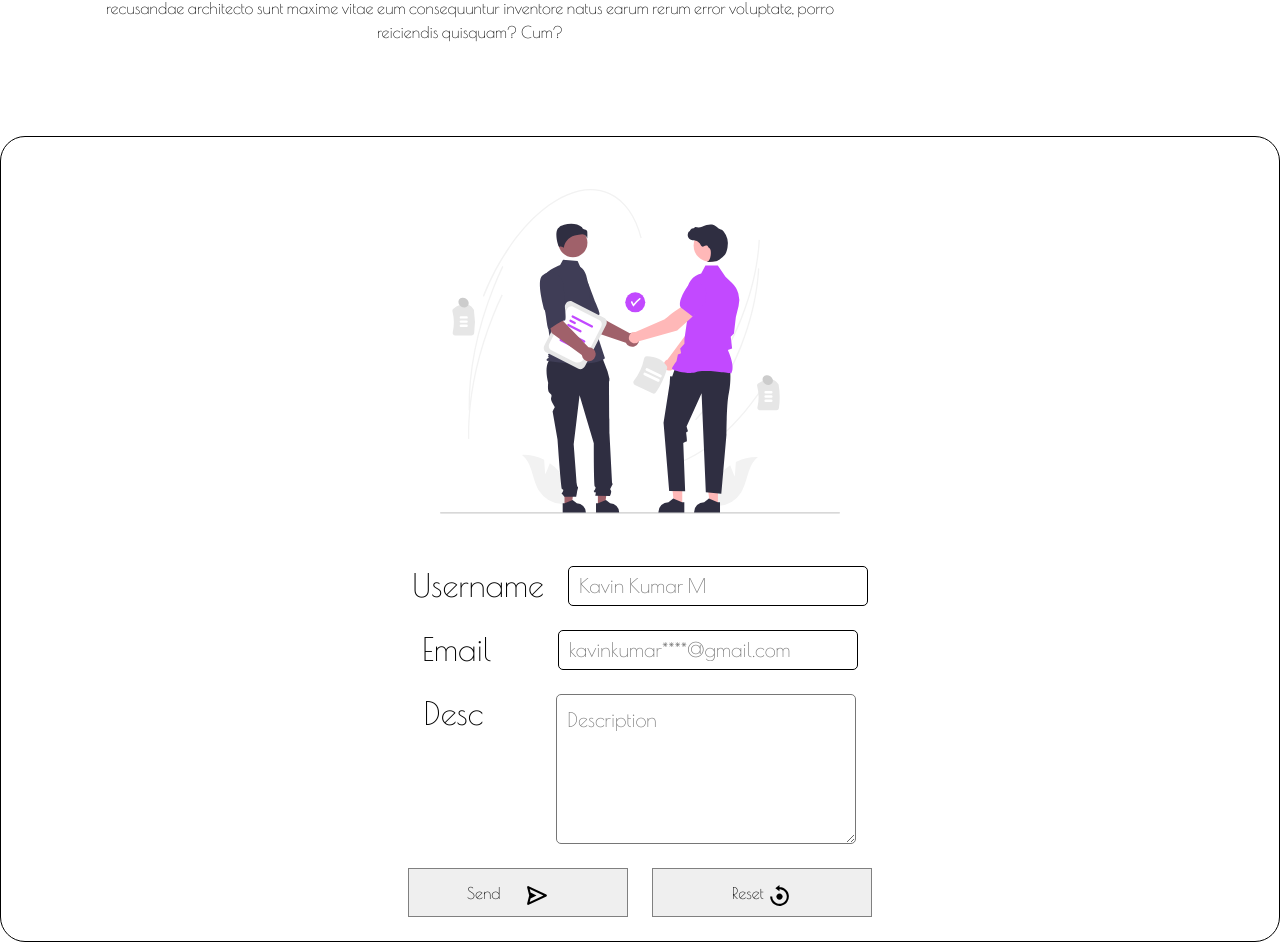
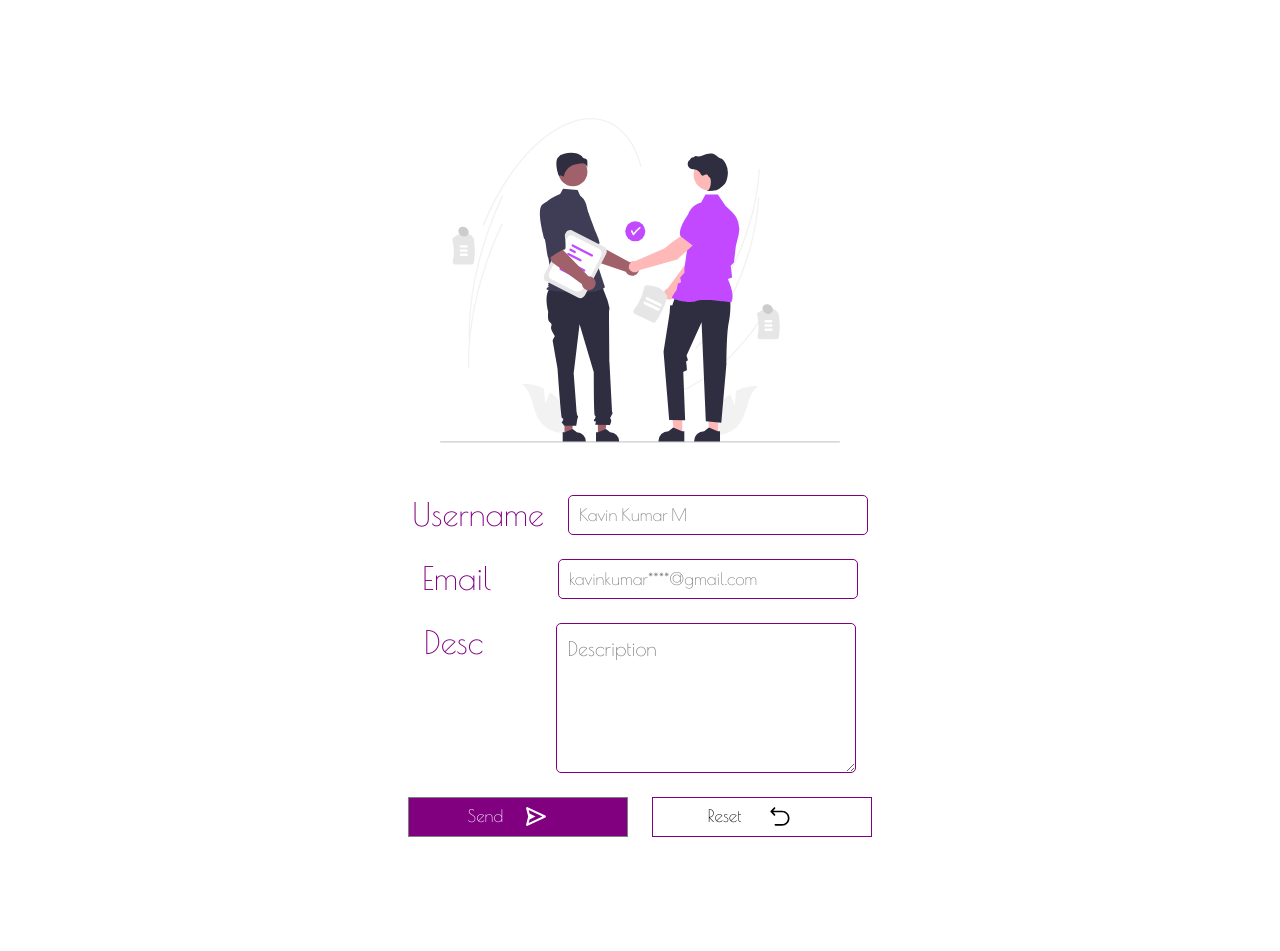
Before and after one commit to Kavin-kumar10/MyPortfolio, a React (Create React App) app: page / in a window 1280 px wide. Shown: the part 5170-6121 px from the top of the page. After the commit the page ends 6043 px from the top, so only its background shows below. Built offline with nearby package versions, Linux system fonts and the light colour scheme; grey boxes are pictures that could not be loaded; a web font is replaced by a local one.

Commit message:
Some Alteration

```diff
--- a/src/Components/About/index.jsx
+++ b/src/Components/About/index.jsx
@@ -16,28 +16,28 @@ const About = () =>{
                 enhance my knowledge about new and emerging trends in the IT Sector.</p>
             </div>
             <div className="col_2">
-                <div className="box b1" data-aos = "fade-left" data-aos-delay = "500">
+                <div className="box b1" data-aos = "fade-left" data-aos-delay = "300">
                     <Code id='about_img'/>
                     <p>Ui/Ux Designing</p>
                 </div>
-                <div className="box b2" data-aos = "fade-left" data-aos-delay = "700">
+                <div className="box b2" data-aos = "fade-left" data-aos-delay = "500">
                     <Analysis id='about_img'/>
                      <p>FreeLancing</p>
                 </div>
-                <div className="box b3" data-aos = "fade-left" data-aos-delay = "900">
+                <div className="box b3" data-aos = "fade-left" data-aos-delay = "700">
                     <Team id='about_img'/>
                     <p>Mern Stack Developer</p>
                 </div>
-                <div className="box b4" data-aos = "fade-left" data-aos-delay = "1200">
-                    <div className="tag t1" data-aos = "zoom-in" data-aos-delay = "1500">
+                <div className="box b4" data-aos = "fade-left" data-aos-delay = "900">
+                    <div className="tag t1" data-aos = "zoom-in" data-aos-delay = "1000">
                         <p>GitHub</p>
                         <AiFillGithub  id="icon"/>
                     </div>
-                    <div className="tag t2" data-aos = "zoom-in" data-aos-delay = "1600">
+                    <div className="tag t2" data-aos = "zoom-in" data-aos-delay = "1200">
                         <p>LinkedIn</p>
                         <AiFillLinkedin  id="icon"/>
                     </div>
-                    <div className="tag t3" data-aos = "zoom-in" data-aos-delay = "1700">
+                    <div className="tag t3" data-aos = "zoom-in" data-aos-delay = "1400">
                         <p>Gmail</p>
                         <AiOutlineMail id="icon"/>
                     </div>
--- a/src/Components/Contact/Contact.scss
+++ b/src/Components/Contact/Contact.scss
@@ -9,8 +9,6 @@
     justify-content: space-evenly;
     .form{
         width: 100%;
-        // background-color: var(--secondary-color);
-        border: 1px solid var(--secondary-color);
         height: 90%;
         border-radius: 25px;
         padding: 12px;
@@ -36,13 +34,14 @@
             color: var(--secondary-color);
             .input{
                 display: flex;
+                color: var(--tertiary-color);
                 input{
                     height: 40px;
                     padding: 10px;
-                    font-size: 20px;
+                    font-size: 17px;
                     border-radius: 5px;
                     width: 340px;
-                    border: 1px solid var(--secondary-color);
+                    border: 1px solid var(--tertiary-color);
                 }
                 #textarea{
                     width: 340px;
@@ -50,7 +49,9 @@
                     font-size: 20px;
                     border-radius: 5px;
                     padding: 10px;
+                    border: 1px solid var(--tertiary-color);
                 }
+
             }
             .input>*{
                 margin: 12px;
@@ -59,18 +60,37 @@
                 display: flex;
                 #submit{
                     width: 240px;
-                    height: 40px;
+                    height: 50px;
+                    display: flex;
+                    align-items: center;
+                    justify-content: center;
                     border: 1px solid grey;
-                    padding-bottom: 35px;
+                    background-color: var(--tertiary-color);
+                    color: var(--primary-color);
+                    font-size: 25px;
                     #btn{
                         margin: 0px 20px;
                     }
+                    &:hover{
+                        border: 1px solid var(--tertiary-color);
+                        background-color: var(--primary-color);
+                        color: var(--tertiary-color);
+                        transition-duration: 1s;
+                    }
                 }
                 #reset{
+                    display: flex;
+                    align-items: center;
+                    justify-content: center;
                     width: 240px;
-                    height: 40px;
-                    border: 1px solid grey;
-                    padding-bottom: 35px;
+                    height: 50px;
+                    border: 1px solid var(--tertiary-color);
+                    background-color: transparent;
+                    color: var(--secondary-color);
+                    font-size: 25px;
+                    #btn{
+                        margin: 0px 25px;
+                    }
                 }
             }
             .button>*{
@@ -101,6 +121,9 @@
                 margin: 20px;
                 font-size: 50px;
                 color: var(--secondary-color);
+                span{
+                    color: var(--tertiary-color);
+                }
             }
             p{
                 margin: 80px 100px;
@@ -141,10 +164,12 @@
                 #submit{
                     width: 220px;
                     height: 40px;
+                    font-size: 17px;
                 }
                 #reset{
                     width: 220px;
                     height: 40px;
+                    font-size: 17px;
                 }
             }
             .button>*{
--- a/src/Components/Contact/index.jsx
+++ b/src/Components/Contact/index.jsx
@@ -1,5 +1,6 @@
 import React from 'react';
-import {BiSend,BiReset} from 'react-icons/bi'
+import {BiSend} from 'react-icons/bi'
+import {RxReset} from 'react-icons/rx'
 import {ReactComponent as Contact_img} from '../../Assets/Contact.svg';
 import "./Contact.scss"
 
@@ -8,7 +9,7 @@ const Contact = () =>{
         <div className="Contact" id='Contact'>
             <div className="Details">
                 <div className="Info">
-                    <h1>Feel Free to Contact</h1>
+                    <h1>Feel Free <span>2</span> Contact</h1>
                     <p>Lorem ipsum dolor sit amet consectetur adipisicing elit. Blanditiis cupiditate error laborum. Qui incidunt earum quae rerum laborum eius mollitia eum magni omnis ratione praesentium repellendus exercitationem quia ea ab tempore ex, similique ipsam consequuntur quam molestias? Officiis similique quam aperiam aut harum voluptas architecto dolores eius, eveniet enim beatae perspiciatis assumenda nulla culpa ipsa eaque iure quidem reprehenderit accusamus autem qui? Magnam exercitationem repellat dolorem architecto molestias deleniti dolor autem laboriosam nulla, nisi, culpa accusamus distinctio? Delectus commodi quam atque distinctio ipsum recusandae architecto sunt maxime vitae eum consequuntur inventore natus earum rerum error voluptate, porro reiciendis quisquam? Cum?</p>
                 </div>
                 <div style={{position:"relative"}} className = "Map">
@@ -37,7 +38,7 @@ const Contact = () =>{
                     </div>
                     <div className="button">
                         <button id='submit' type='submit'>Send <BiSend id='btn' size={25}/></button>
-                        <button id='reset' type = "reset">Reset <BiReset id='btn' size={25}/></button>
+                        <button id='reset' type = "reset">Reset <RxReset id='btn' size={25}/></button>
                     </div>
                 </form>
             </div>
--- a/src/Components/Skills/index.jsx
+++ b/src/Components/Skills/index.jsx
@@ -7,15 +7,15 @@ import 'bootstrap/dist/css/bootstrap.min.css';
 const Skills = () =>{
     return(
         <div className="Skills">
-            <img src={skill_img} alt="mine" data-aos = "fade-right" data-aos-delay ="500" data-aos-duration ="2000"/>
+            <img src={skill_img} alt="mine" data-aos = "fade-right" data-aos-delay ="100" data-aos-duration ="1000"/>
             <div className="Skillset">
                 <ul>
                     <li data-aos = "fade-left"><p>Html Css</p><ProgressBar id='progress' now={80} variant="dark"/></li>
-                    <li data-aos = "fade-left" data-aos-delay = "300"><p>React Js</p><ProgressBar id='progress' now={60} variant="dark"/></li>
-                    <li data-aos = "fade-left" data-aos-delay = "1200"><p>Git & GitHub</p><ProgressBar id='progress' now={60} variant="dark"/></li>
+                    <li data-aos = "fade-left" data-aos-delay = "200"><p>React Js</p><ProgressBar id='progress' now={60} variant="dark"/></li>
+                    <li data-aos = "fade-left" data-aos-delay = "400"><p>Git & GitHub</p><ProgressBar id='progress' now={60} variant="dark"/></li>
                     <li data-aos = "fade-left" data-aos-delay = "600"><p>Express -  Node Js</p><ProgressBar id='progress' now={20} variant="dark"/></li>
-                    <li data-aos = "fade-left" data-aos-delay = "900"><p>MongoDb Database</p><ProgressBar id='progress' now={20} variant="dark"/></li>
-                    <li data-aos = "fade-left" data-aos-delay = "1200"><p>Problem Solving</p><ProgressBar id='progress' now={50} variant="dark"/></li>
+                    <li data-aos = "fade-left" data-aos-delay = "800"><p>MongoDb Database</p><ProgressBar id='progress' now={20} variant="dark"/></li>
+                    <li data-aos = "fade-left" data-aos-delay = "1000"><p>Problem Solving</p><ProgressBar id='progress' now={50} variant="dark"/></li>
 
                 </ul>
             </div>
--- a/src/Components/TimeLine/TimeLine.scss
+++ b/src/Components/TimeLine/TimeLine.scss
@@ -6,7 +6,7 @@
         display: flex;
         flex-direction: column;
         p{
-            font-size: 75px;
+            font-size: 70px;
             letter-spacing: 2px;
             span{
                 color:var(--tertiary-color);
--- a/src/Components/TimeLine/index.jsx
+++ b/src/Components/TimeLine/index.jsx
@@ -90,7 +90,7 @@ const TimeLine = () =>{
             </Typography>
             </TimelineContent>
         </TimelineItem>
-        <TimelineItem>
+        {/* <TimelineItem>
             <TimelineSeparator>
             <TimelineConnector sx={{ bgcolor: 'secondary.main' }} />
             <TimelineDot color="secondary">
@@ -102,7 +102,7 @@ const TimeLine = () =>{
                 Repeat
             </Typography>
             </TimelineContent>
-        </TimelineItem>
+        </TimelineItem> */}
         </Timeline>
         </div>
 
```
